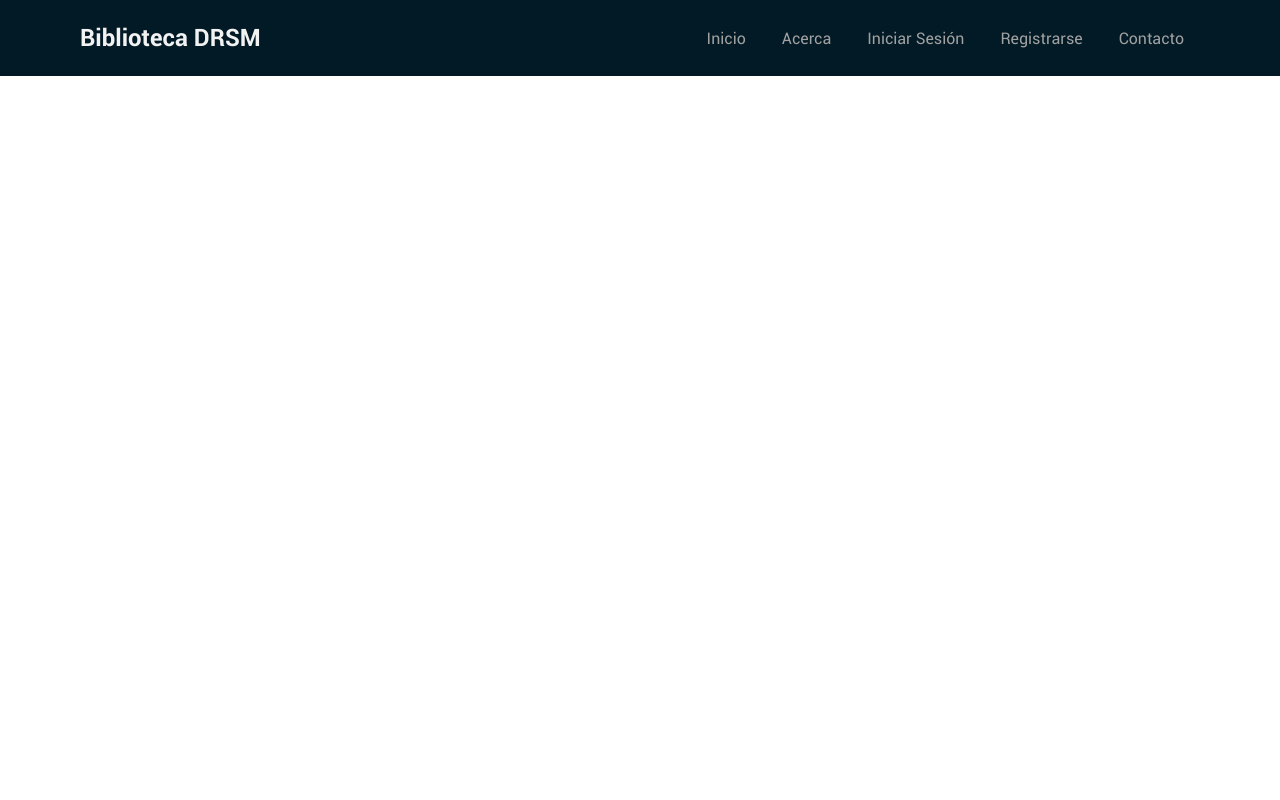
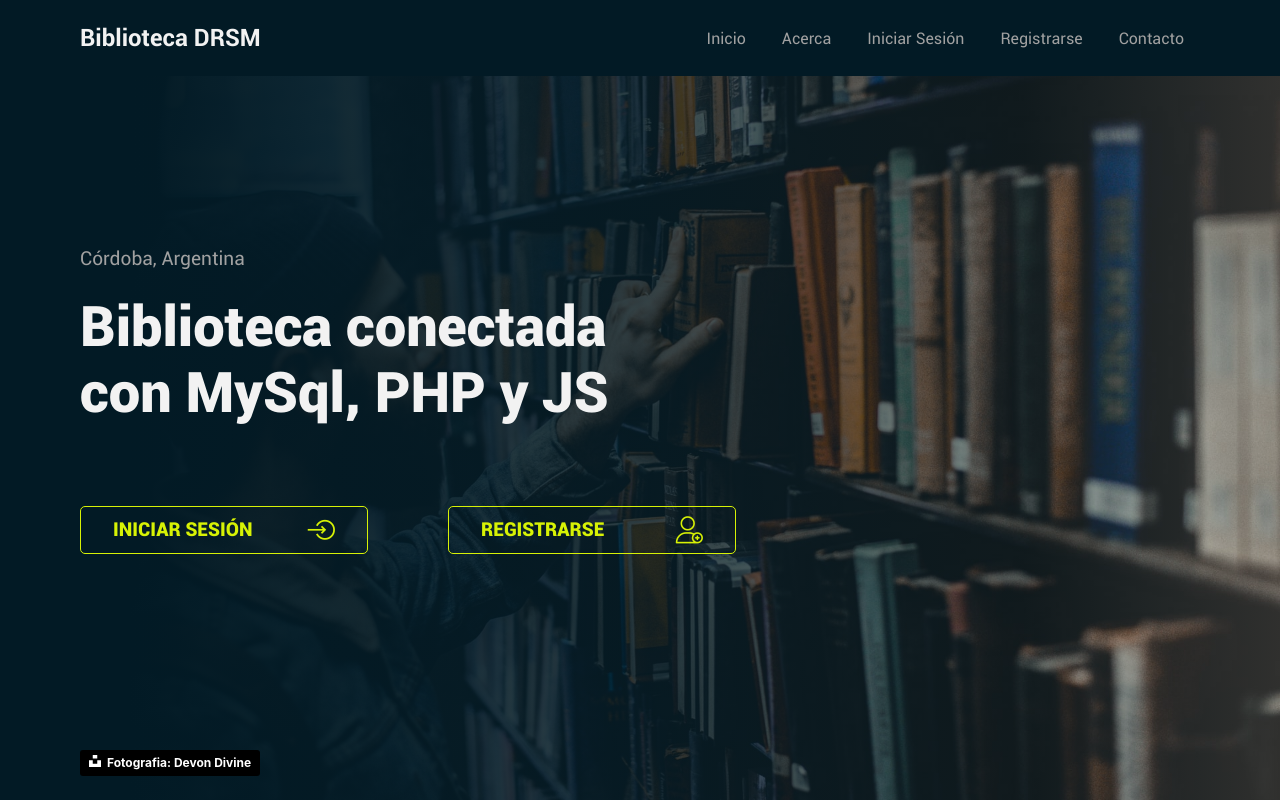
Before and after one commit to DiegoRSM03/library, a PHP site: page / in a window 1280 px wide. Run offline with PHP 8.4, Linux system fonts and the light colour scheme.

Commit message:
Reformas post fetch API a sign.php
*Adapte sign.php porque será el que redirija a las respectivas
paginas de signIN o signOUT

*Añadi archivo sign_in.php porque sera el encargado de verificar
el inicio de sesión del usuario

*Añadi archivo sign_up.php porque sera el encargado de verificar
el registro del usuario

*Modularicé el banner del sitio en un archivo SASS

*Modularicé el header del sitio en un archivo SASS y en un JS

```diff
--- a/index.php
+++ b/index.php
@@ -4,23 +4,25 @@
 	<meta charset="UTF-8">
 	<meta name="viewport" content="width=device-width, initial-scale=1.0">
 
+	<link rel="stylesheet" href="./view/assets/iconfonts/flaticon.css">
 	<link rel="stylesheet" href="./view/assets/css/style.css">
-	<link rel="stylesheet" href="./view/assets/iconfonts/flaticon.css">
 
 	<title>Biblioteca DRSM</title>
 </head>
 <body>
-	<header>
-		<h1>Biblioteca DRSM</h1>
-		<nav>
-			<button type="submit">Inicio</button>
-			<button type="submit">Acerca</button>
-			<button type="submit">Iniciar Sesión</button>
-			<button type="submit">Registrarse</button>
-			<button type="submit">Contacto</button>
-		</nav>
-	</header>
+	<?php require('./view/components/header.php'); ?>
+	<div id="banner-home" class="banner">
+		<div class="welcome">
+			<h2 class="subtitle">Córdoba, Argentina</h2>
+			<h1 class="title">Biblioteca conectada<br>con MySql, PHP y JS</h1>
 
+			<form class="buttons" action="controller/sign.php" method="GET">
+				<button class="general-button" type="submit" name="sign-in">INICIAR SESIÓN <span class="flaticon-log-in"></span></button>
+				<button class="general-button" type="submit" name="sign-up">REGISTRARSE <span class="flaticon-add-user"></span></button>
+			</form>
+			<a style="position:absolute;bottom:1.5rem;left:5rem;background-color:black;color:white;text-decoration:none;padding:4px 6px;font-family:-apple-system, BlinkMacSystemFont, &quot;San Francisco&quot;, &quot;Helvetica Neue&quot;, Helvetica, Ubuntu, Roboto, Noto, &quot;Segoe UI&quot;, Arial, sans-serif;font-size:12px;font-weight:bold;line-height:1.2;display:inline-block;border-radius:3px" href="https://unsplash.com/@lightrisephotography?utm_medium=referral&amp;utm_campaign=photographer-credit&amp;utm_content=creditBadge" target="_blank" rel="noopener noreferrer" title="Download free do whatever you want high-resolution photos from Devon Divine"><span style="display:inline-block;padding:2px 3px"><svg xmlns="http://www.w3.org/2000/svg" style="height:12px;width:auto;position:relative;vertical-align:middle;top:-2px;fill:white" viewBox="0 0 32 32"><title>unsplash-logo</title><path d="M10 9V0h12v9H10zm12 5h10v18H0V14h10v9h12v-9z"></path></svg></span><span style="display:inline-block;padding:2px 3px">Fotografia: Devon Divine</span></a>
+		</div>
+	</div>
 	<script src="view/assets/js/app.js"></script>
 </body>
 </html>
--- a/view/assets/css/style.css
+++ b/view/assets/css/style.css
@@ -41,12 +41,100 @@ header {
     font-family: 'Roboto Bold';
     font-size: 1.5rem;
     font-weight: normal; }
-  header nav button {
+  header nav a {
     color: #A1A1A1;
     background-color: rgba(0, 0, 0, 0);
     font-family: 'Roboto';
     font-size: 1rem;
+    text-decoration: none;
+    cursor: pointer;
     border: none;
     margin: 0 1rem; }
-    header nav button:hover {
-      color: #aeaeae; }
+    header nav a:hover {
+      color: #c7c7c7; }
+  header nav .nav-button-selected {
+    color: #F2F2F2; }
+    header nav .nav-button-selected:hover {
+      color: #F2F2F2; }
+
+.banner {
+  background-color: #021A25;
+  background-size: cover;
+  background-repeat: no-repeat;
+  background-position: center;
+  width: 100vw;
+  height: 100vh; }
+
+.general-button {
+  display: flex;
+  align-items: center;
+  justify-content: space-between;
+  color: #D7F205;
+  background-color: rgba(0, 0, 0, 0);
+  border: 1px solid #D7F205;
+  border-radius: 5px;
+  transition: .3s linear 0s;
+  cursor: pointer;
+  font-family: 'Roboto BLACK';
+  font-size: 1.2rem;
+  width: 18rem;
+  padding: .5rem 2rem; }
+  .general-button:hover {
+    color: #021A25;
+    background-color: #D7F205; }
+  .general-button [class^="flaticon-"]:before, .general-button [class*=" flaticon-"]:before,
+  .general-button [class^="flaticon-"]:after, .general-button [class*=" flaticon-"]:after {
+    font-size: 1.7rem; }
+
+.title {
+  color: #F2F2F2;
+  font-family: 'Roboto Black';
+  font-size: 3.5rem;
+  font-weight: normal; }
+
+.subtitle {
+  color: #A1A1A1;
+  font-family: 'Roboto';
+  font-size: 1.2rem;
+  font-weight: normal;
+  margin-bottom: 1.5rem; }
+
+#banner-home {
+  background-image: url(../img/banner_devon_divine.jpg); }
+  #banner-home .welcome {
+    display: flex;
+    flex-direction: column;
+    align-items: start;
+    justify-content: center;
+    background-image: linear-gradient(to right, #021A25 10%, rgba(2, 26, 37, 0.8) 50%, rgba(2, 26, 37, 0.4) 80%, rgba(250, 250, 250, 0.1));
+    width: 100%;
+    height: 100%;
+    padding-left: 5rem; }
+    #banner-home .welcome .buttons {
+      padding-top: 5rem;
+      display: flex; }
+      #banner-home .welcome .buttons button[name="sign-in"] {
+        margin-right: 5rem; }
+
+#banner-sign .background-opaque {
+  display: grid;
+  grid-template-columns: repeat(2, 1fr);
+  grid-template-rows: 1fr;
+  background-color: rgba(20, 60, 80, 0.2);
+  width: 100%;
+  height: 100%;
+  padding: 0 5rem; }
+  #banner-sign .background-opaque figure,
+  #banner-sign .background-opaque form {
+    width: 100%;
+    height: 100%;
+    padding: 3rem 0 0 0; }
+  #banner-sign .background-opaque form {
+    display: flex;
+    flex-direction: column;
+    align-items: flex-end;
+    justify-content: center; }
+    #banner-sign .background-opaque form div {
+      display: flex;
+      align-items: center;
+      border: 2px solid #D7F205; }
--- a/view/assets/iconfonts/flaticon.css
+++ b/view/assets/iconfonts/flaticon.css
@@ -24,10 +24,8 @@
 
 [class^="flaticon-"]:before, [class*=" flaticon-"]:before,
 [class^="flaticon-"]:after, [class*=" flaticon-"]:after {
-  font-family: Flaticon;
-        font-size: 20px;
+font-family: Flaticon;
 font-style: normal;
-margin-left: 20px;
 }
 
 .flaticon-add-user:before { content: "\f100"; }
--- /dev/null
+++ b/view/assets/js/app.js
@@ -0,0 +1,7 @@
+async function fetchContent(archivo) {
+
+	let response = await fetch('http://localhost/5-library/controller/' + archivo);
+	let data = await response.json();
+	console.log(data);
+
+}
--- /dev/null
+++ b/view/assets/sass/components/_banner.sass
@@ -0,0 +1,112 @@
+//-----------------------------PUNTOS EN COMUN ENTRE BANNERS(PARA AHORRAR TAMAÑO)
+.banner
+	background-color: $BLACK
+	background-size: cover
+	background-repeat: no-repeat
+	background-position: center
+
+	width: 100vw
+	height: 100vh
+
+.general-button
+	display: flex
+	align-items: center
+	justify-content: space-between
+
+	color: $GREEN
+	background-color: rgba(0, 0, 0, 0)
+
+	border: 1px solid $GREEN
+	border-radius: 5px
+	transition: .3s linear 0s
+	cursor: pointer
+
+	font-family: 'Roboto BLACK'
+	font-size: 1.2rem
+
+	width: 18rem
+	padding: .5rem 2rem
+	&:hover
+		color: $BLACK
+		background-color: $GREEN
+
+	[class^="flaticon-"]:before, [class*=" flaticon-"]:before,
+	[class^="flaticon-"]:after, [class*=" flaticon-"]:after
+		font-size: 1.7rem
+
+.title
+	color: $WHITE
+	font-family: 'Roboto Black'
+	font-size: 3.5rem
+	font-weight: normal
+
+.subtitle
+	color: $GRAY
+	font-family: 'Roboto'
+	font-size: 1.2rem
+	font-weight: normal
+	margin-bottom: 1.5rem
+
+
+
+//-----------------------------BANNER PARA INICIO
+#banner-home
+	background-image: url(../img/banner_devon_divine.jpg)
+
+	.welcome
+		display: flex
+		flex-direction: column
+		align-items: start
+		justify-content: center
+
+		background-image: linear-gradient(to right, $BLACK 10%, rgba(2, 26, 37, .8) 50%, rgba(2, 26, 37, .4) 80%, rgba(250, 250, 250, .1))
+
+		width: 100%
+		height: 100%
+		padding-left: 5rem
+
+		.buttons
+			padding-top: 5rem
+			display: flex
+
+			button[name="sign-in"]
+				margin-right: 5rem
+
+
+//----------------------BANNER PARA INICIO O REGISTRO DE SESIÓN
+#banner-sign
+	.background-opaque
+		display: grid
+		grid-template-columns: repeat(2, 1fr)
+		grid-template-rows: 1fr
+
+		background-color: rgba(20, 60, 80, .2)
+		width: 100%
+		height: 100%
+		padding: 0 5rem
+
+		figure,
+		form
+			width: 100%
+			height: 100%
+
+			padding: 3rem 0 0 0
+
+		figure
+
+
+			legend
+				ul
+					li
+
+		form
+			display: flex
+			flex-direction: column
+			align-items: flex-end
+			justify-content: center
+
+			div
+				display: flex
+				align-items: center
+
+				border: 2px solid $GREEN
--- a/view/assets/sass/components/_header.sass
+++ b/view/assets/sass/components/_header.sass
@@ -17,14 +17,22 @@ header
 		font-weight: normal
 
 	nav
-		button
+		a
 			color: $GRAY
 			background-color: rgba(0, 0, 0, 0)
 			font-family: 'Roboto'
 			font-size: 1rem
+			text-decoration: none
 
+			cursor: pointer
 			border: none
 			margin: 0 1rem
 
 			&:hover
-				color: lighten($GRAY, 5)
+				color: lighten($GRAY, 15)
+
+		.nav-button-selected
+			color: $WHITE
+
+			&:hover
+				color: $WHITE
--- a/view/assets/sass/style.sass
+++ b/view/assets/sass/style.sass
@@ -3,7 +3,7 @@ $BLACK: #021A25
 $GRAY: #A1A1A1
 $GREEN_LIGHT: #EFF291
 $GREEN: #D7F205
-$GREEN_DARK: #97BF04s
+$GREEN_DARK: #97BF04
 
 @font-face
 	font-family: 'Roboto'
@@ -35,3 +35,4 @@ html
 
 
 @import 'components/_header'
+@import 'components/_banner'
--- /dev/null
+++ b/view/components/header.php
@@ -0,0 +1,10 @@
+<header>
+	<h1>Biblioteca DRSM</h1>
+	<nav>
+		<a href="index.php">Inicio</a>
+		<a href="#">Acerca</a>
+		<a href="#">Iniciar Sesión</a>
+		<a href="#">Registrarse</a>
+		<a href="#">Contacto</a>
+	</nav>
+</header>
```
Also changed, not shown: controller/sign.php (added, +7 -0 lines), model/User.php (added, +18 -0 lines), model/database/Connection.php (+36 -0 lines), view/assets/js/sign.js (added, +42 -0 lines), view/sign.php (added, +57 -0 lines), controller/login.php (added), controller/register.php (added), controller/sign_in.php (added), controller/sign_up.php (added), view/register.php (deleted), view/sign_in.php (deleted).
